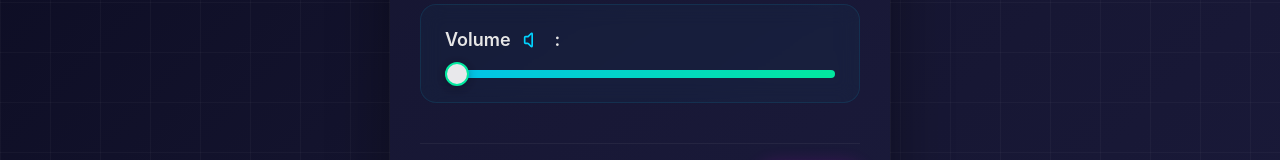
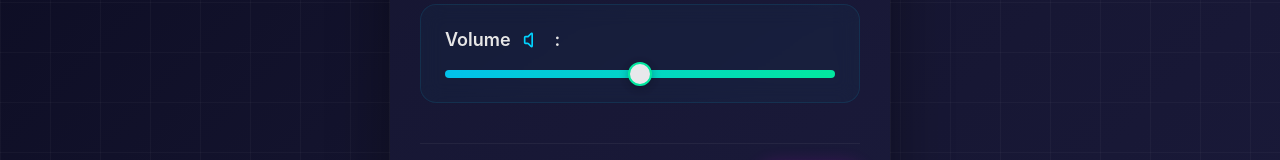
Before and after one commit to reportJNG/equation-builder, a Next.js app: page / in a window 1280 px wide. Both pictures are taken after a click on the button "SETTINGS". Shown: the part 398-558 px from the top of the page. Built offline with nearby package versions, Linux system fonts and the light colour scheme.

Commit message:
updated new music handler for home page settings

```diff
--- a/app/Game/GameHandler.tsx
+++ b/app/Game/GameHandler.tsx
@@ -1,11 +1,30 @@
 import Lobbyhandler from "../Lobby/Lobbyhandler";
 import LevelsLobby from "../Levels/LevelsLobby";
-import { useState } from "react";
+import { useRef, useState } from "react";
+
 export default function GameHanlder() {
   //settings state management
+  const music = useRef<HTMLAudioElement | null>(null);
+  const [volume, setVolume] = useState<number>(0.5);
+  const [sound, setSound] = useState<boolean>(false);
+  const playmusic = () => {
+    music.current!.volume = volume;
+    music.current?.play();
+    setSound(true);
+  };
 
-  const [volume, setVolume] = useState<number>(0);
-  const [sound, setSound] = useState<boolean>(false);
+  const pausemusic = () => {
+    music.current?.pause();
+    setSound(false);
+  };
+
+  const changemusic = () => {
+    if (volume !== 0) {
+      playmusic();
+    } else {
+      pausemusic();
+    }
+  };
 
   //name state managment
 
@@ -29,6 +48,9 @@ export default function GameHanlder() {
             name={name}
             setName={setName}
             gotolobbylevel={switchertoggle}
+            playmusic={playmusic}
+            pausemusic={pausemusic}
+            changemusic={changemusic}
           />
         </>
       )}
@@ -38,6 +60,8 @@ export default function GameHanlder() {
           <LevelsLobby name={name} confirmeQuit={switchertoggle} />
         </>
       )}
+
+      <audio src="/music.mp3" ref={music} autoPlay defaultValue={volume} />
     </div>
   );
 }
--- a/app/Lobby/Lobbyhandler.tsx
+++ b/app/Lobby/Lobbyhandler.tsx
@@ -11,6 +11,9 @@ interface Lobbyhandlerprops {
   name: string;
   setName: React.Dispatch<React.SetStateAction<string>>;
   gotolobbylevel: () => void;
+  playmusic: () => void;
+  pausemusic: () => void;
+  changemusic: () => void;
 }
 export default function Lobbyhandler({
   volume,
@@ -20,6 +23,9 @@ export default function Lobbyhandler({
   name,
   setName,
   gotolobbylevel,
+  playmusic,
+  pausemusic,
+  changemusic,
 }: Lobbyhandlerprops) {
   // Lobby state management
   const [hanlderlobby, setHandlerlobby] = useState<{
@@ -141,6 +147,9 @@ export default function Lobbyhandler({
             setSound={setSound}
             sound={sound}
             close={() => lobbyfunchanlder("lobby")}
+            playmusic={playmusic}
+            pausemusic={pausemusic}
+            changemusic={changemusic}
           />
         </>
       )}
--- a/app/Lobby/Settings.tsx
+++ b/app/Lobby/Settings.tsx
@@ -7,6 +7,9 @@ interface Settingsprops {
   sound: boolean;
   setSound: React.Dispatch<React.SetStateAction<boolean>>;
   close: () => void;
+  playmusic: () => void;
+  pausemusic: () => void;
+  changemusic: () => void;
 }
 
 export default function Settings({
@@ -15,6 +18,9 @@ export default function Settings({
   sound,
   setSound,
   close,
+  playmusic,
+  pausemusic,
+  changemusic,
 }: Settingsprops) {
   const handleVolumeChange = (e: React.ChangeEvent<HTMLInputElement>) => {
     setVolume(Number(e.target.value));
@@ -40,10 +46,7 @@ export default function Settings({
                 className={sound ? styles.on : styles.off}
                 aria-label="On"
                 title="On"
-                onClick={() => {
-                  setSound(true);
-                  setVolume(50);
-                }}
+                onClick={playmusic}
               >
                 On
               </button>
@@ -51,10 +54,7 @@ export default function Settings({
                 className={!sound ? styles.on : styles.off}
                 aria-label="Off"
                 title="Off"
-                onClick={() => {
-                  setSound(false);
-                  setVolume(0);
-                }}
+                onClick={pausemusic}
               >
                 Off
               </button>
@@ -68,10 +68,12 @@ export default function Settings({
               <input
                 type="range"
                 min="0"
-                max="100"
+                max="1"
+                step="0.1"
                 value={volume}
                 onChange={handleVolumeChange}
                 className={styles.inputvolume}
+                onClick={changemusic}
               />
             </div>
           </div>
```
Also changed, not shown: 1 other file (tests, documents, lock files or other folders).
